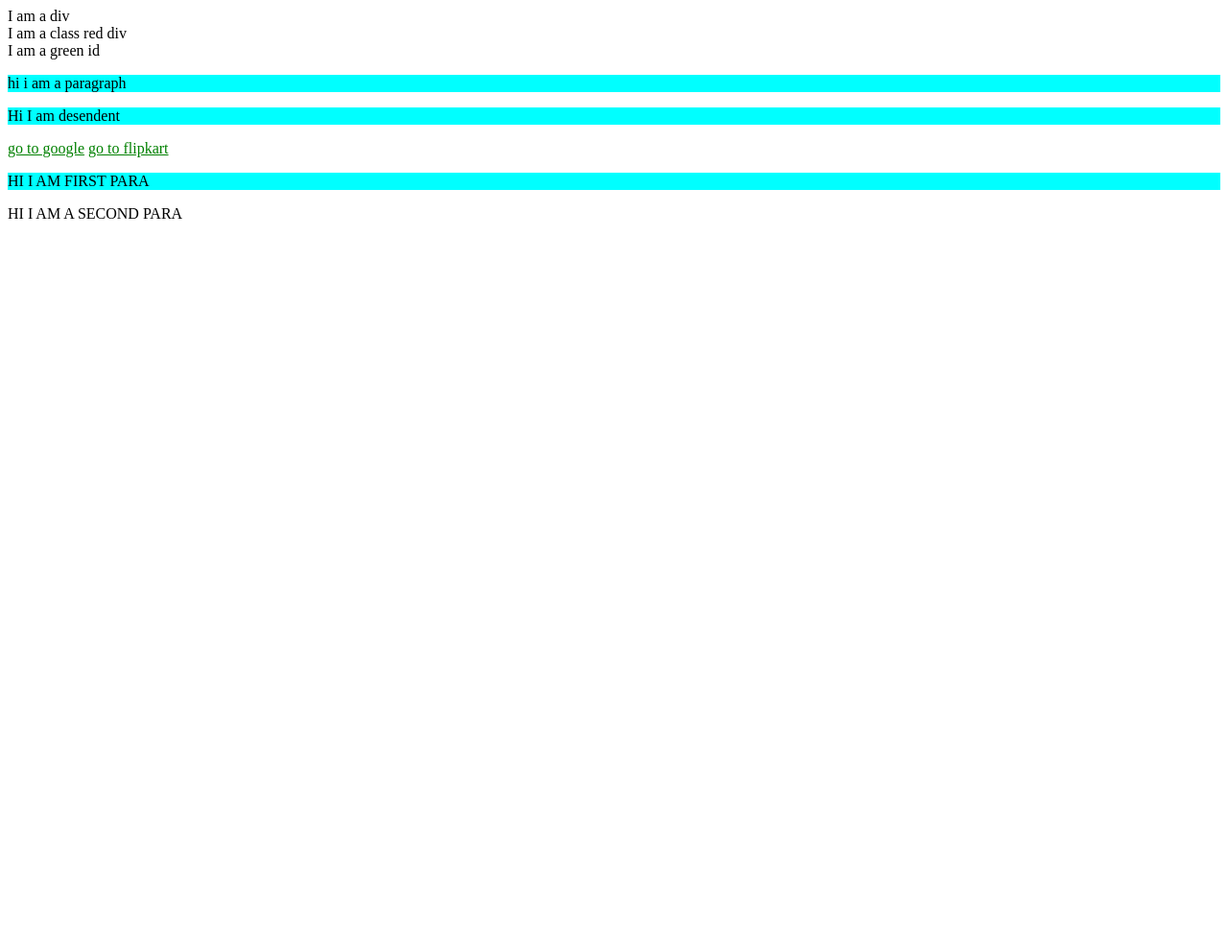
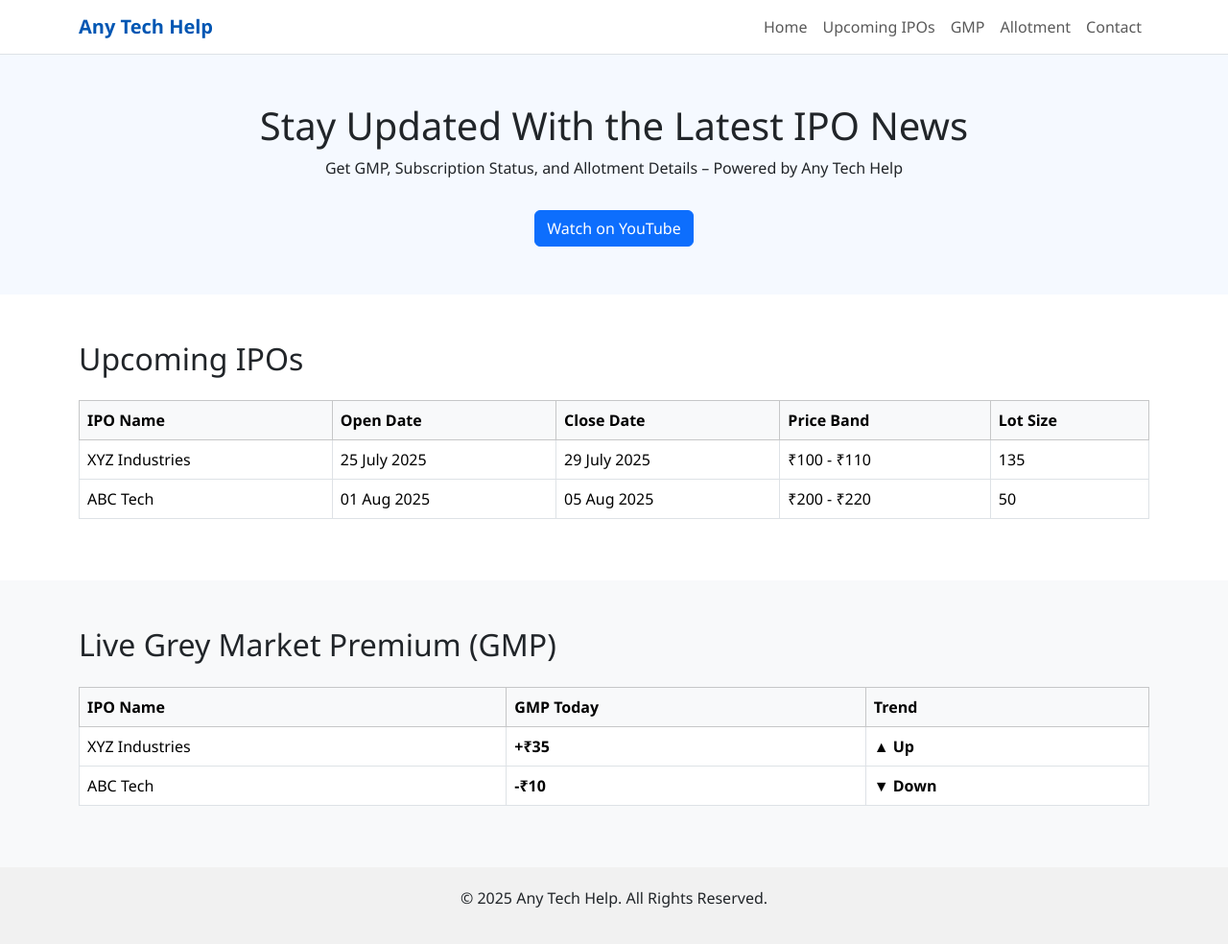
Before and after one commit to vinayjpr/web-dev, a plain HTML site: page class1/index.html in a window 1280 px wide. Shown: the whole page at 96% size. Before the commit the page ends 800 px from the top, so only its background shows below. Drawn offline with nearby package versions, Linux system fonts and the light colour scheme.

Commit message:
any tech help

```diff
--- a/class1/index.html
+++ b/class1/index.html
@@ -1,128 +1,146 @@
 <!DOCTYPE html>
-
-<html lan="eng">
-
+<html lang="en">
 <head>
-    <meta charset="UTF-8">
-    <meta name="viewport" content="width=device-width",initial-scale=1.0>
-    <title>CSS SELECTORS</title>
-    <style>RENT TYPE OF SELECTOR                             */
-
-/*                       DIFF/* =========================================================================== */
-                        /* Element Selector  */
-            /* div{ */
-                /* background-color: red; */
-
-                /* here background-color is property and red is colour */
-     /* but the drowback of this element selector is if i made another div it also give that div red background */
-     /* so to avoud this we use class selectors  }*/
-/* =========================================================================== */
-                           /*   class slector                                  */
-            /* .red{
-                background-color: red;
-             it only give red background to red class only } */
-/* ============================================================================= */
-  /*                        ID SELECTOR                                       */
-/*           #green{ */
-                 /* background-color: green; */
-/*        it give the green background to oly id green div} */
-/* ================================================================================    */
-/*                             CHILD SELECTOR                                         */
-/* #child > p{
-    color: red;
-    background-color: blue; }*/
-
-    /* The child selector help top give colour to paragraph  in child id and give colcour to background } */
- /* yeh paragraph child h div ka
- yeh div ka andar direct para ho jab hi kam ata ha
- agar div ka andar dusra attribute ho like span article and aunka andar para ho
- to yeh kam nhi ata */
-/* =================================================================================================== */
- /*                                     DESCENDANT SELECTOR                                            */
-
- /* #desendent p{
-    color:   red;
-    background-color: yellow;}
-
-/*  In child selector we give colour to child para of div but if in dev there is otehr span or other attribute
-and in other  attribute there is para then child selector dont work and in this case we use
-desendent selector it can  give the colour and backround colour to div other attributre para colour   } */
-
-/* ========================================================================================================= */
- /*                                             UNIVERSAL SELECTOR                                          */
-
- /* *{
-    margin: 0;
-    padding: 0;
-    }   */
-    /* It is a universal selector like sara div  ka margin or padding 0 ho gaya */
-
-/* ========================================================================================================= */
- /*                                             PSEUDO SELECTOR                                             */
-
-
-   a:visited{
-    color: red;
-   }
-   /* this pesu code in which when we visit an anchor link then the link colour change  */
-
-   a:link{
-    color: green;
-}
-/* when a anchor link not visited ever then the colour of link is green and then we click the link green colour remover for user  */
-
-a:active{
-    background-color: yellow;
-}
-/* This is use when ever we clink a link anchor then us time background yellow shoe hoga  */
-a:hover{
-    background-color: black;
-}
-/* jab bhi ham link anchor ka uper cursor leka jayanga jan background colour black show hoga  */
-p:first-child{
-    background-color: aqua;
-}
-/* jasa niche pesudocode name class ka div banaya ausma 2 para ha first and second yeh pesucode frst child of div
- /* ka colour change kar dega  */
-
-</style>
+  <meta charset="UTF-8" />
+  <meta name="viewport" content="width=device-width, initial-scale=1.0" />
+  <title>Any Tech Help – Latest IPO Updates</title>
+  <link href="https://cdn.jsdelivr.net/npm/bootstrap@5.3.3/dist/css/bootstrap.min.css" rel="stylesheet" />
+  <style>
+    body {
+      font-family: 'Segoe UI', sans-serif;
+    }
+    .navbar-brand {
+      font-weight: bold;
+      color: #0056b3;
+    }
+    .hero {
+      background-color: #f5f9ff;
+      padding: 50px 0;
+      text-align: center;
+    }
+    .hero h1 {
+      font-size: 2.5rem;
+    }
+    .gmp-up, .gmp-down {
+      font-weight: bold;
+    }
+    .gmp-up {
+      color: green;
+    }
+    .gmp-down {
+      color: red;
+    }
+    footer {
+      background: #f1f1f1;
+      padding: 20px 0;
+      text-align: center;
+    }
+  </style>
 </head>
 <body>
 
-    <div>
-        I am a div
+  <!-- Navbar -->
+  <nav class="navbar navbar-expand-lg navbar-light bg-white border-bottom">
+
+    <div class="container">
+      <a class="navbar-brand" href="#">Any Tech Help</a>
+      <button class="navbar-toggler" type="button" data-bs-toggle="collapse" data-bs-target="#navbarNav">
+        <span class="navbar-toggler-icon"></span>
+      </button>
+      <div class="collapse navbar-collapse justify-content-end" id="navbarNav">
+        <ul class="navbar-nav">
+          <li class="nav-item"><a class="nav-link" href="#">Home</a></li>
+          <li class="nav-item"><a class="nav-link" href="#">Upcoming IPOs</a></li>
+          <li class="nav-item"><a class="nav-link" href="#">GMP</a></li>
+          <li class="nav-item"><a class="nav-link" href="#">Allotment</a></li>
+          <li class="nav-item"><a class="nav-link" href="#">Contact</a></li>
+        </ul>
+      </div>
     </div>
+  </nav>
 
-    <div class="red">
-        I am a  class red div
+  <!-- Hero Section -->
+  <section class="hero">
+    <div class="container">
+      <h1>Stay Updated With the Latest IPO News</h1>
+      <p>Get GMP, Subscription Status, and Allotment Details – Powered by  Any Tech Help</p>
+      <a class="btn btn-primary mt-3" href="https://youtube.com" target="_blank">Watch on YouTube</a>
     </div>
+  </section>
 
-    <div id="green">
-        I am a green id
+  <!-- Upcoming IPOs Table -->
+  <section class="py-5">
+    <div class="container">
+      <h2 class="mb-4">Upcoming IPOs</h2>
+      <div class="table-responsive">
+        <table class="table table-bordered">
+          <thead class="table-light">
+            <tr>
+              <th>IPO Name</th>
+              <th>Open Date</th>
+              <th>Close Date</th>
+              <th>Price Band</th>
+              <th>Lot Size</th>
+            </tr>
+          </thead>
+          <tbody>
+            <tr>
+              <td>XYZ Industries</td>
+              <td>25 July 2025</td>
+              <td>29 July 2025</td>
+              <td>₹100 - ₹110</td>
+              <td>135</td>
+            </tr>
+            <tr>
+              <td>ABC Tech</td>
+              <td>01 Aug 2025</td>
+              <td>05 Aug 2025</td>
+              <td>₹200 - ₹220</td>
+              <td>50</td>
+            </tr>
+          </tbody>
+        </table>
+      </div>
     </div>
+  </section>
 
-    <div id="child">
-        <p>hi i am  a paragraph</p>
+  <!-- GMP Section -->
+  <section class="py-5 bg-light">
+    <div class="container">
+      <h2 class="mb-4">Live Grey Market Premium (GMP)</h2>
+      <div class="table-responsive">
+        <table class="table table-bordered">
+          <thead class="table-light">
+            <tr>
+              <th>IPO Name</th>
+              <th>GMP Today</th>
+              <th>Trend</th>
+            </tr>
+          </thead>
+          <tbody>
+            <tr>
+              <td>XYZ Industries</td>
+              <td class="gmp-up">+₹35</td>
+              <td class="gmp-up">▲ Up</td>
+            </tr>
+            <tr>
+              <td>ABC Tech</td>
+              <td class="gmp-down">-₹10</td>
+              <td class="gmp-down">▼ Down</td>
+            </tr>
+          </tbody>
+        </table>
+      </div>
     </div>
+  </section>
 
-   <div id="desendent">
-    <article>
-        <p>Hi I am desendent </p>
-    </article>
-   </div>
+  <!-- Footer -->
+  <footer>
+    <div class="container">
+      <p>&copy; 2025  Any Tech Help. All Rights Reserved.</p>
+    </div>
+  </footer>
 
-  <div>
- <a href="https://www.amazon.in">go to google</a>
-<a href="https://www.flipkart.com/">go to flipkart </a>
-</div>
-
-<main class="pesusocode">
-    <p>HI I AM FIRST PARA</p>
-    <p>HI I AM A SECOND PARA </p>
-</main>
-
-
+  <script src="https://cdn.jsdelivr.net/npm/bootstrap@5.3.3/dist/js/bootstrap.bundle.min.js"></script>
 </body>
-
-
 </html>
```
